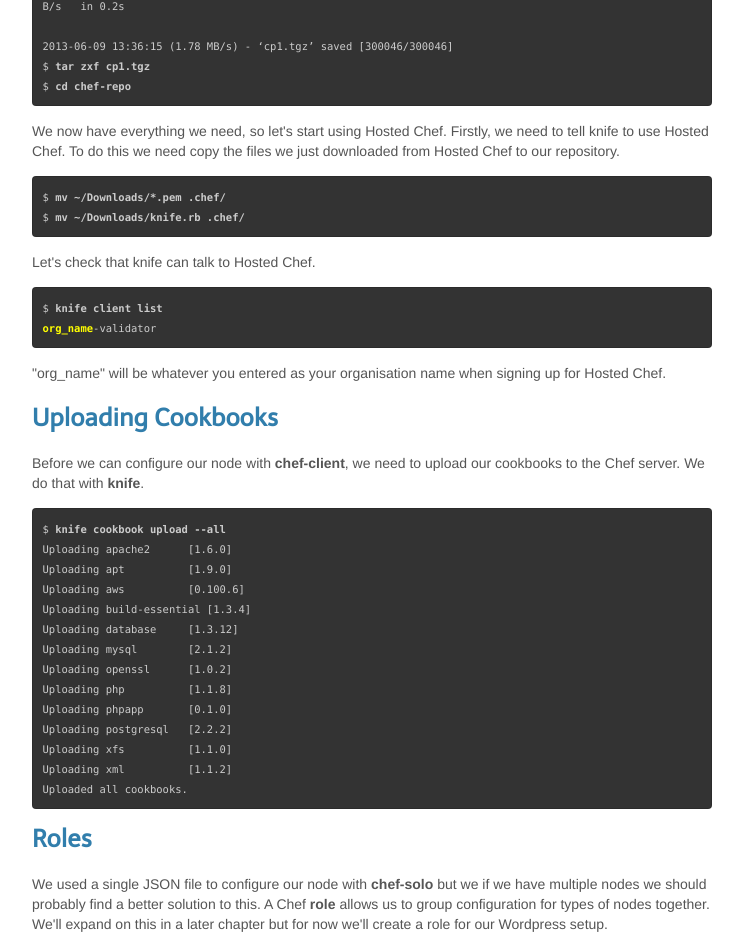
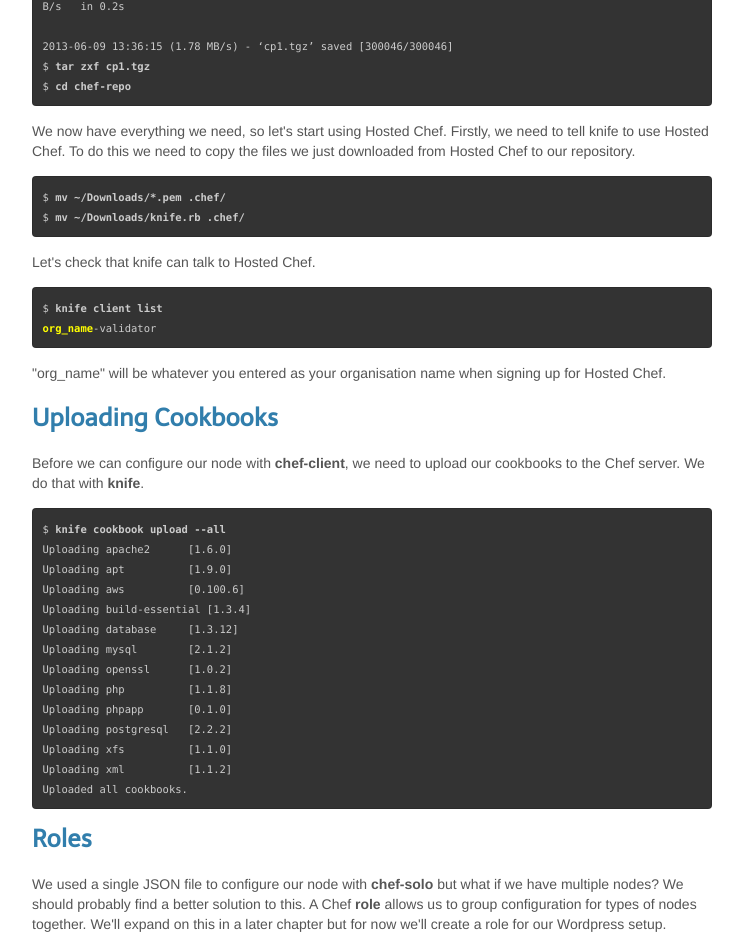
Before and after one commit to hellofuture/gettingstartedwithchef, a plain HTML site: page website/chapter-two.html in a window 1280 px wide. Shown: the part 2499-3445 px from the top of the page, without its empty margins (268-1011 px from the left). Drawn offline with Linux system fonts and the light colour scheme.

Commit message:
Fixed a few typos

```diff
--- a/website/chapter-two.html
+++ b/website/chapter-two.html
@@ -104,7 +104,7 @@
 $ <span class="cmd">tar zxf cp1.tgz</span>
 $ <span class="cmd">cd chef-repo</span></pre>
 
-        <p>We now have everything we need, so let's start using Hosted Chef. Firstly, we need to tell knife to use Hosted Chef. To do this we need copy the files we just downloaded from Hosted Chef to our repository.</p>
+        <p>We now have everything we need, so let's start using Hosted Chef. Firstly, we need to tell knife to use Hosted Chef. To do this we need to copy the files we just downloaded from Hosted Chef to our repository.</p>
 
         <pre class="terminal">$ <span class="cmd">mv ~/Downloads/*.pem .chef/</span>
 $ <span class="cmd">mv ~/Downloads/knife.rb .chef/</span></pre>
@@ -137,7 +137,7 @@
 
         <h3>Roles</h3>
 
-        <p>We used a single JSON file to configure our node with <strong>chef-solo</strong> but we if we have multiple nodes we should probably find a better solution to this. A Chef <strong>role</strong> allows us to group configuration for types of nodes together. We'll expand on this in a later chapter but for now we'll create a role for our Wordpress setup.</p>
+        <p>We used a single JSON file to configure our node with <strong>chef-solo</strong> but what if we have multiple nodes? We should probably find a better solution to this. A Chef <strong>role</strong> allows us to group configuration for types of nodes together. We'll expand on this in a later chapter but for now we'll create a role for our Wordpress setup.</p>
 
         <pre class="terminal">$ <span class="cmd">knife role create phpapp</span></pre>
 
```
